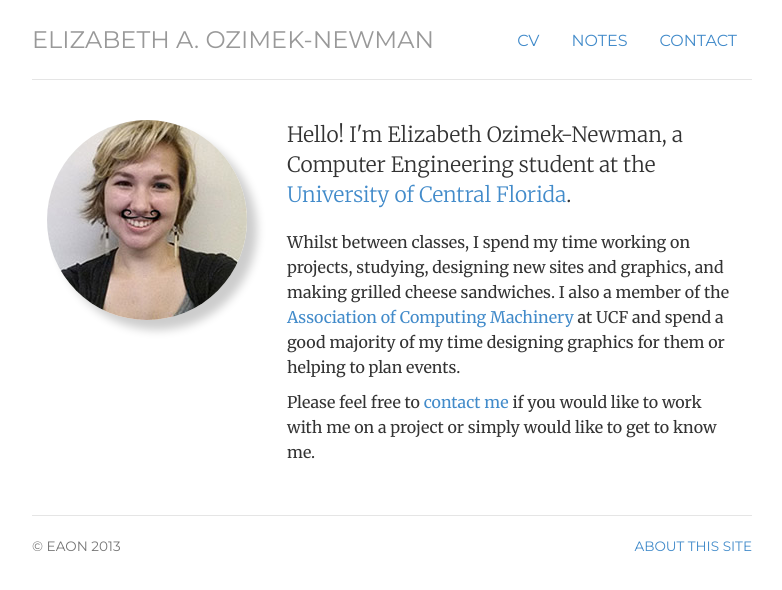
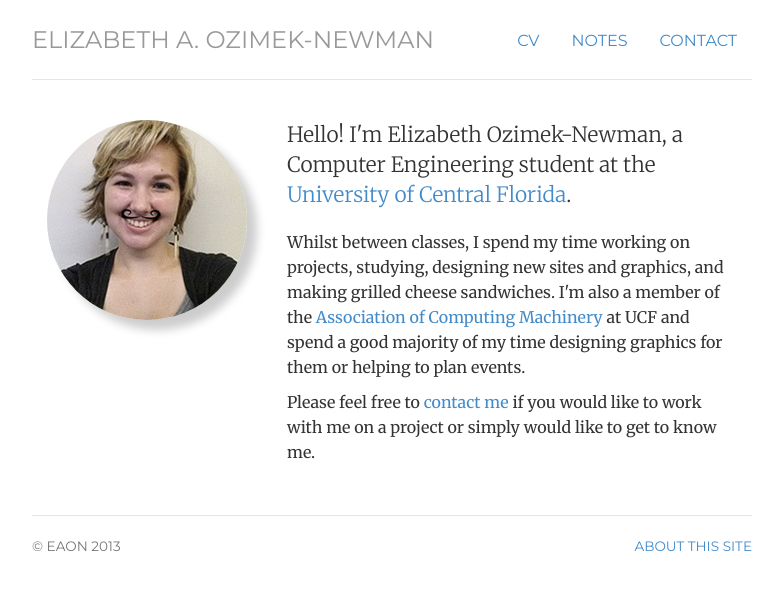
Before and after one commit to vitamessor/vitamessor.github.io, a Jekyll site: the page built from index.html, in a window 1280 px wide. Shown: the top 590 px of the page, without its empty margins (248-1030 px from the left). Built offline with Jekyll 4.4.1, drawn with Linux system fonts in a browser that asks for light colours.

Commit message:
Spelling error fix

```diff
--- a/index.html
+++ b/index.html
@@ -13,7 +13,7 @@
 	</div>
 	<div class="col-sm-8">
 	<p class="lead">Hello! I'm Elizabeth Ozimek-Newman, a Computer Engineering student at the <a href="http://www.ece.ucf.edu/">University of Central Florida</a>.</p>
-	<p>Whilst between classes, I spend my time working on projects, studying, designing new sites and graphics, and making grilled cheese sandwiches. I also a member of the<a href="http://www.cs.ucf.edu/~acm/"> Association of Computing Machinery</a> at UCF and spend a good majority of my time designing graphics for them or helping to plan events.</p>
+	<p>Whilst between classes, I spend my time working on projects, studying, designing new sites and graphics, and making grilled cheese sandwiches. I'm also a member of the<a href="http://www.cs.ucf.edu/~acm/"> Association of Computing Machinery</a> at UCF and spend a good majority of my time designing graphics for them or helping to plan events.</p>
 
 	<p>Please feel free to <a href="contact">contact me</a> if you would like to work with me on a project or simply would like to get to know me. </p>
 	</div>
```
